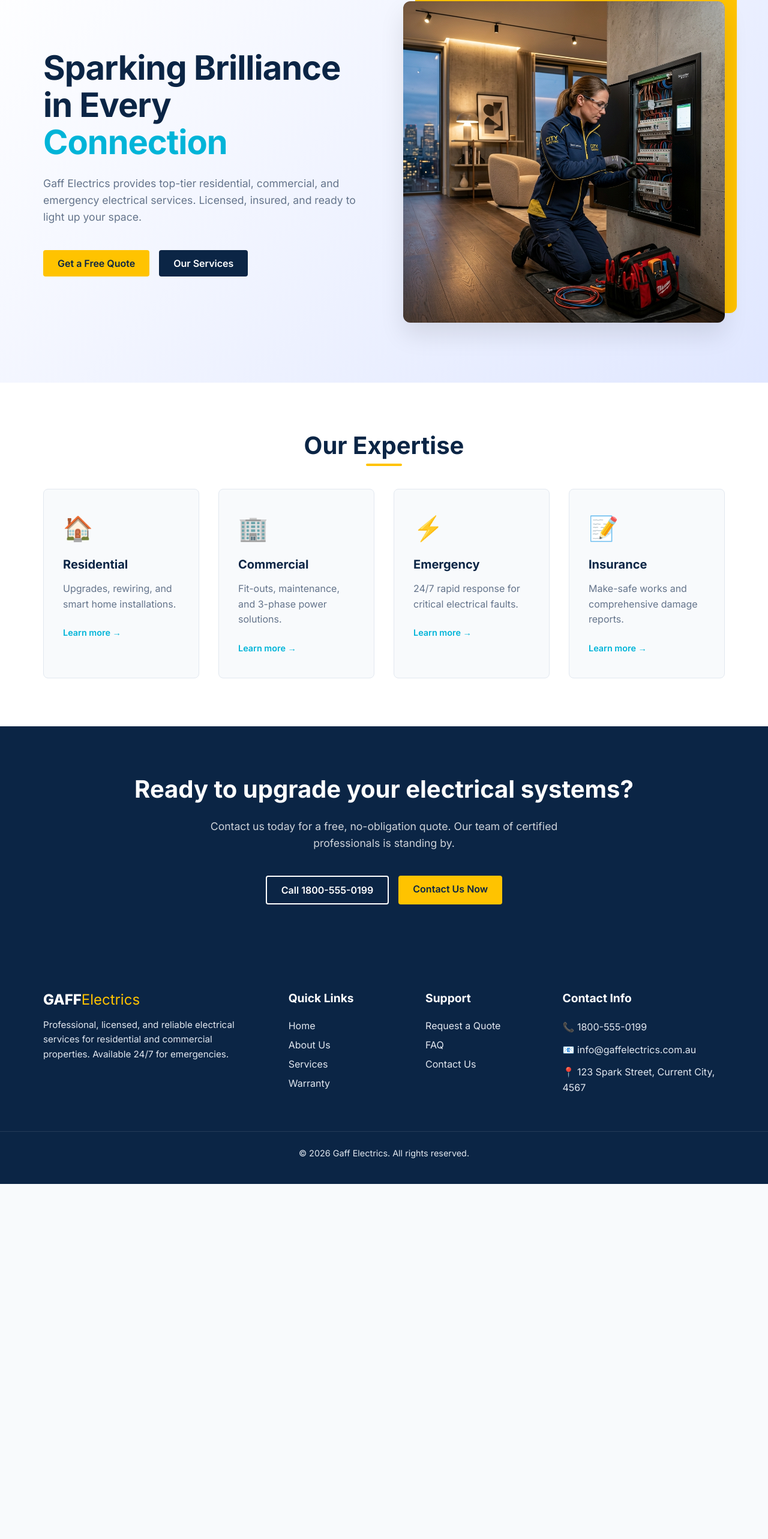
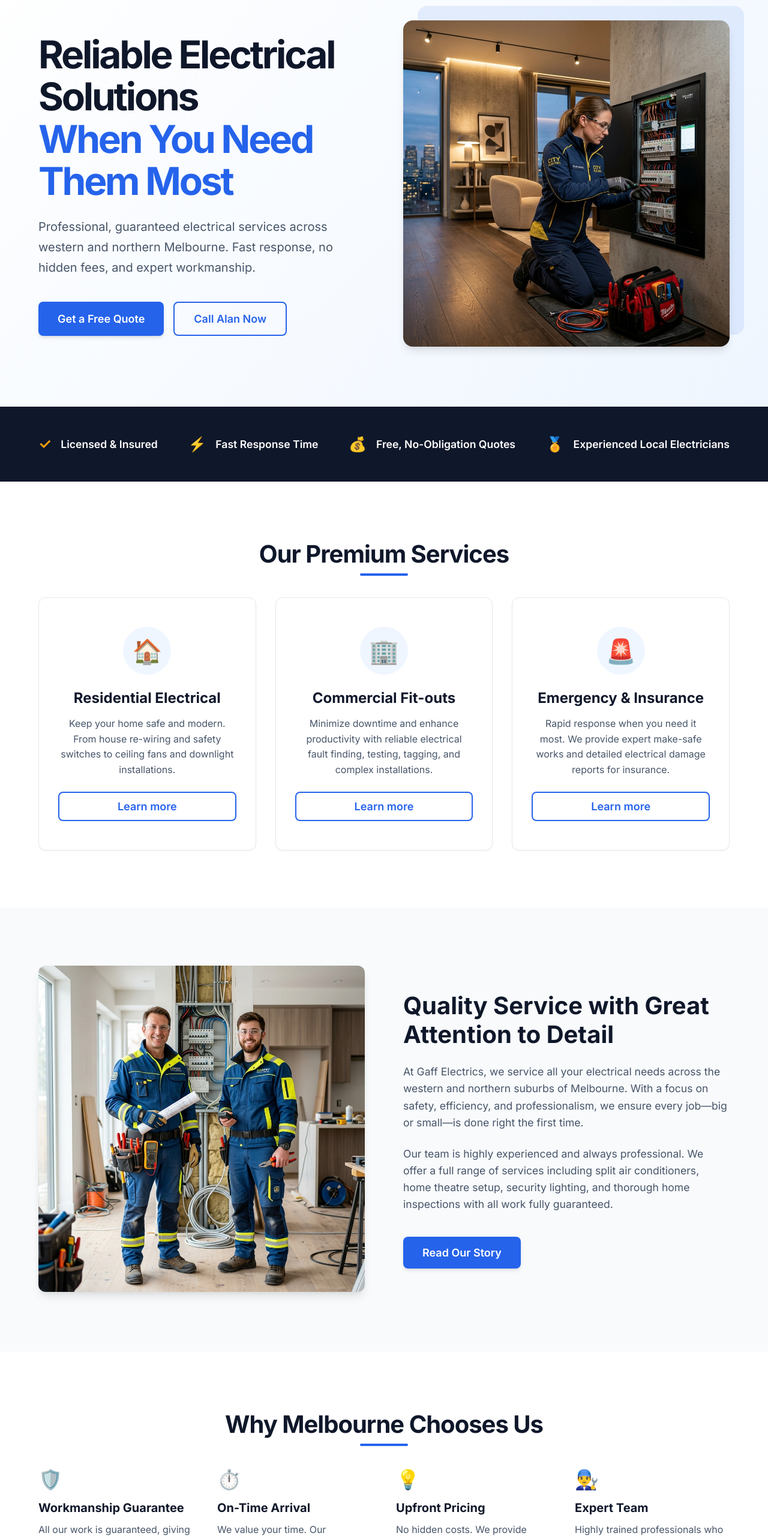
Before and after one commit to rrad0004-bot/gaff-electrics-web, a Next.js app: page / in a window 1280 px wide. Shown: the part 174-2740 px from the top of the page at 60% size. Before the commit the page ends 2148 px from the top, so only its background shows below. Built offline with nearby package versions, Linux system fonts and the light colour scheme.

Commit message:
feat: implement landing page layout and global styling for Gaff Electrics

```diff
--- a/src/app/globals.css
+++ b/src/app/globals.css
@@ -1,10 +1,11 @@
 :root {
-  --primary-navy: #0B2545;
-  --primary-blue: #13315C;
-  --accent-yellow: #FFC300;
-  --accent-electric: #00B4D8;
-  --text-dark: #1E293B;
-  --text-muted: #64748B;
+  --primary-navy: #0F172A;
+  --primary-blue: #1E3A8A;
+  --accent-blue: #2563EB;
+  --accent-light: #EFF6FF;
+  --accent-yellow: #F59E0B;
+  --text-dark: #0F172A;
+  --text-muted: #475569;
   --background-light: #F8FAFC;
   --background-white: #FFFFFF;
   --border-color: #E2E8F0;
@@ -13,7 +14,11 @@
   --nav-height: 80px;
 
   /* Typography */
-  --font-sans: 'Inter', sans-serif;
+  --font-sans: 'Inter', system-ui, sans-serif;
+
+  --shadow-sm: 0 1px 2px 0 rgba(0, 0, 0, 0.05);
+  --shadow-md: 0 4px 6px -1px rgba(0, 0, 0, 0.1), 0 2px 4px -1px rgba(0, 0, 0, 0.06);
+  --shadow-lg: 0 10px 15px -3px rgba(0, 0, 0, 0.1), 0 4px 6px -2px rgba(0, 0, 0, 0.05);
 }
 
 * {
@@ -28,6 +33,7 @@ html, body {
   font-family: var(--font-sans);
   background-color: var(--background-light);
   color: var(--text-dark);
+  scroll-behavior: smooth;
 }
 
 a {
@@ -49,48 +55,50 @@ p {
 .container {
   max-width: var(--max-width);
   margin: 0 auto;
-  padding: 0 2rem;
+  padding: 0 1.5rem;
 }
 
 /* Call to action buttons global */
-.btn-primary {
-  display: inline-block;
-  background: var(--accent-yellow);
-  color: var(--primary-navy);
-  padding: 0.75rem 1.5rem;
-  border-radius: 4px;
+.btn-primary, .btn-secondary {
+  display: inline-flex;
+  align-items: center;
+  justify-content: center;
+  padding: 1rem 2rem;
+  border-radius: 8px;
   font-weight: 600;
-  transition: all 0.2s ease;
+  font-size: 1.125rem;
+  transition: all 0.3s ease;
   border: none;
   cursor: pointer;
   text-align: center;
+  text-decoration: none;
+}
+
+.btn-primary {
+  background: var(--accent-blue);
+  color: var(--background-white);
+  box-shadow: var(--shadow-md);
 }
 
 .btn-primary:hover {
-  background: #E6B000;
+  background: #1D4ED8;
   transform: translateY(-2px);
+  box-shadow: var(--shadow-lg);
 }
 
 .btn-secondary {
-  display: inline-block;
-  background: var(--primary-navy);
-  color: var(--background-white);
-  padding: 0.75rem 1.5rem;
-  border-radius: 4px;
-  font-weight: 600;
-  transition: all 0.2s ease;
-  border: none;
-  cursor: pointer;
-  text-align: center;
+  background: transparent;
+  color: var(--accent-blue);
+  border: 2px solid var(--accent-blue);
 }
 
 .btn-secondary:hover {
-  background: var(--primary-blue);
+  background: var(--accent-light);
   transform: translateY(-2px);
 }
 
 .section {
-  padding: 5rem 0;
+  padding: 6rem 0;
 }
 
 .section-title {
@@ -98,16 +106,26 @@ p {
   font-size: 2.5rem;
   margin-bottom: 3rem;
   position: relative;
+  letter-spacing: -0.025em;
 }
 
 .section-title::after {
   content: "";
   position: absolute;
-  bottom: -10px;
+  bottom: -12px;
   left: 50%;
   transform: translateX(-50%);
-  width: 60px;
+  width: 80px;
   height: 4px;
-  background: var(--accent-yellow);
+  background: var(--accent-blue);
   border-radius: 2px;
 }
+
+@media (max-width: 768px) {
+  .section {
+    padding: 4rem 0;
+  }
+  .section-title {
+    font-size: 2rem;
+  }
+}
--- a/src/app/page.module.css
+++ b/src/app/page.module.css
@@ -1,7 +1,7 @@
 /* Hero Section */
 .hero {
-  padding: 6rem 0;
-  background: linear-gradient(135deg, var(--background-white) 0%, #E0E7FF 100%);
+  padding: 8rem 0 6rem 0;
+  background: linear-gradient(135deg, var(--background-white) 0%, var(--accent-light) 100%);
   position: relative;
   overflow: hidden;
 }
@@ -19,25 +19,28 @@
 }
 
 .heroTitle {
-  font-size: 3.5rem;
+  font-size: 4rem;
   line-height: 1.1;
   margin-bottom: 1.5rem;
-  letter-spacing: -1px;
+  letter-spacing: -0.05em;
+  color: var(--primary-navy);
 }
 
 .heroTitle span {
-  color: var(--accent-electric);
+  color: var(--accent-blue);
   display: block;
 }
 
 .heroDescription {
-  font-size: 1.1rem;
+  font-size: 1.25rem;
   color: var(--text-muted);
   margin-bottom: 2.5rem;
+  line-height: 1.7;
 }
 
 .heroActions {
   display: flex;
+  flex-wrap: wrap;
   gap: 1rem;
 }
 
@@ -47,9 +50,9 @@
 }
 
 .heroImage {
-  border-radius: 12px;
+  border-radius: 16px;
   object-fit: cover;
-  box-shadow: 0 20px 40px rgba(0,0,0,0.1);
+  box-shadow: var(--shadow-lg);
   position: relative;
   z-index: 2;
   width: 100%;
@@ -58,13 +61,41 @@
 
 .imageBackdrop {
   position: absolute;
-  top: -20px;
-  right: -20px;
+  top: -24px;
+  right: -24px;
   width: 100%;
   height: 100%;
-  border-radius: 12px;
-  background-color: var(--accent-yellow);
+  border-radius: 16px;
+  background-color: var(--accent-blue);
+  opacity: 0.1;
   z-index: 1;
+}
+
+/* Trust Signals */
+.trustSignals {
+  background: var(--primary-navy);
+  padding: 3rem 0;
+  color: white;
+}
+
+.trustGrid {
+  display: flex;
+  justify-content: space-between;
+  flex-wrap: wrap;
+  gap: 2rem;
+}
+
+.trustItem {
+  display: flex;
+  align-items: center;
+  gap: 1rem;
+  font-weight: 600;
+  font-size: 1.1rem;
+}
+
+.trustIcon {
+  color: var(--accent-yellow);
+  font-size: 1.5rem;
 }
 
 /* Services */
@@ -74,99 +105,252 @@
 
 .servicesGrid {
   display: grid;
-  grid-template-columns: repeat(auto-fit, minmax(250px, 1fr));
+  grid-template-columns: repeat(auto-fit, minmax(300px, 1fr));
   gap: 2rem;
 }
 
 .serviceCard {
-  background: var(--background-light);
-  padding: 2.5rem 2rem;
-  border-radius: 8px;
+  background: var(--background-white);
+  padding: 3rem 2rem;
+  border-radius: 12px;
   border: 1px solid var(--border-color);
-  transition: transform 0.3s ease, box-shadow 0.3s ease;
+  transition: all 0.3s ease;
+  box-shadow: var(--shadow-sm);
+  text-align: center;
 }
 
 .serviceCard:hover {
-  transform: translateY(-5px);
-  box-shadow: 0 10px 30px rgba(0,0,0,0.05);
+  transform: translateY(-8px);
+  box-shadow: var(--shadow-lg);
+  border-color: var(--accent-light);
 }
 
-.serviceIcon {
+.serviceIconWrapper {
+  width: 80px;
+  height: 80px;
+  background: var(--accent-light);
+  border-radius: 50%;
+  display: flex;
+  align-items: center;
+  justify-content: center;
+  margin: 0 auto 1.5rem;
   font-size: 2.5rem;
-  margin-bottom: 1.5rem;
+  color: var(--accent-blue);
+  transition: all 0.3s ease;
+}
+
+.serviceCard:hover .serviceIconWrapper {
+  background: var(--accent-blue);
+  color: white;
 }
 
 .serviceCard h3 {
-  font-size: 1.25rem;
+  font-size: 1.5rem;
   margin-bottom: 1rem;
 }
 
 .serviceCard p {
   color: var(--text-muted);
   margin-bottom: 1.5rem;
+  line-height: 1.6;
 }
 
-.learnMore {
-  color: var(--accent-electric);
-  font-weight: 600;
-  font-size: 0.9rem;
+/* About Section */
+.aboutSection {
+  background: var(--background-light);
+  padding: 6rem 0;
 }
 
-.learnMore:hover {
-  text-decoration: underline;
+.aboutContainer {
+  display: grid;
+  grid-template-columns: 1fr 1fr;
+  gap: 4rem;
+  align-items: center;
 }
 
-/* CTA Section */
-.ctaSection {
-  padding: 5rem 0;
-  background: var(--primary-navy);
-  color: var(--background-white);
-  text-align: center;
+.aboutContent h2 {
+  font-size: 2.5rem;
+  margin-bottom: 1.5rem;
+  line-height: 1.2;
 }
 
-.ctaContainer h2 {
-  color: var(--background-white);
-  font-size: 2.5rem;
+.aboutContent p {
+  font-size: 1.1rem;
+  color: var(--text-muted);
   margin-bottom: 1.5rem;
 }
 
-.ctaContainer p {
-  font-size: 1.1rem;
-  color: rgba(255, 255, 255, 0.8);
-  margin-bottom: 2.5rem;
-  max-width: 600px;
-  margin-left: auto;
-  margin-right: auto;
+.aboutImage {
+  border-radius: 12px;
+  box-shadow: var(--shadow-lg);
+  width: 100%;
+  height: auto;
 }
 
-.ctaButtons {
-  display: flex;
-  justify-content: center;
-  gap: 1rem;
+/* Why Choose Us Section */
+.whyUsSection {
+  background: var(--background-white);
 }
 
-.btnOutline {
-  display: inline-block;
-  background: transparent;
-  color: var(--background-white);
-  padding: 0.75rem 1.5rem;
-  border-radius: 4px;
-  font-weight: 600;
-  transition: all 0.2s ease;
-  border: 2px solid var(--background-white);
+.featuresGrid {
+  display: grid;
+  grid-template-columns: repeat(auto-fit, minmax(250px, 1fr));
+  gap: 2.5rem;
 }
 
-.btnOutline:hover {
+.featureCard {
+  text-align: left;
+}
+
+.featureIcon {
+  font-size: 2rem;
+  color: var(--accent-blue);
+  margin-bottom: 1rem;
+}
+
+.featureCard h3 {
+  font-size: 1.25rem;
+  margin-bottom: 0.75rem;
+}
+
+/* Testimonials */
+.testimonialsSection {
+  background: var(--accent-light);
+}
+
+.testimonialsGrid {
+  display: grid;
+  grid-template-columns: repeat(auto-fit, minmax(300px, 1fr));
+  gap: 2rem;
+}
+
+.testimonialCard {
+  background: white;
+  padding: 2.5rem;
+  border-radius: 12px;
+  box-shadow: var(--shadow-sm);
+}
+
+.stars {
+  color: var(--accent-yellow);
+  font-size: 1.2rem;
+  margin-bottom: 1rem;
+}
+
+.testimonialText {
+  font-style: italic;
+  color: var(--text-muted);
+  margin-bottom: 1.5rem;
+}
+
+.testimonialAuthor {
+  font-weight: 700;
+  color: var(--primary-navy);
+}
+
+/* Contact Section */
+.contactSection {
+  background: var(--primary-navy);
+  color: white;
+  padding: 6rem 0;
+}
+
+.contactContainer {
+  display: grid;
+  grid-template-columns: 1fr 1fr;
+  gap: 4rem;
+}
+
+.contactInfo h2 {
+  color: white;
+  font-size: 2.5rem;
+  margin-bottom: 1rem;
+}
+
+.contactInfo p {
+  color: rgba(255, 255, 255, 0.8);
+  font-size: 1.2rem;
+  margin-bottom: 2rem;
+}
+
+.contactDetails {
+  display: flex;
+  flex-direction: column;
+  gap: 1.5rem;
+}
+
+.contactDetailItem {
+  display: flex;
+  align-items: center;
+  gap: 1rem;
+  font-size: 1.1rem;
+}
+
+.contactDetailIcon {
+  width: 40px;
+  height: 40px;
   background: rgba(255, 255, 255, 0.1);
+  border-radius: 50%;
+  display: flex;
+  align-items: center;
+  justify-content: center;
+  color: var(--accent-yellow);
+}
+
+.contactForm {
+  background: white;
+  padding: 3rem;
+  border-radius: 12px;
+  box-shadow: var(--shadow-lg);
+  color: var(--text-dark);
+}
+
+.formGroup {
+  margin-bottom: 1.5rem;
+}
+
+.formGroup input,
+.formGroup textarea {
+  width: 100%;
+  padding: 1rem;
+  border: 1px solid var(--border-color);
+  border-radius: 8px;
+  font-family: inherit;
+  font-size: 1rem;
+  transition: border-color 0.3s ease;
+}
+
+.formGroup input:focus,
+.formGroup textarea:focus {
+  outline: none;
+  border-color: var(--accent-blue);
+  box-shadow: 0 0 0 3px var(--accent-light);
+}
+
+.submitBtn {
+  width: 100%;
+  background: var(--accent-blue);
+  color: white;
+  padding: 1rem;
+  border: none;
+  border-radius: 8px;
+  font-weight: 700;
+  font-size: 1.1rem;
+  cursor: pointer;
+  transition: all 0.3s ease;
+}
+
+.submitBtn:hover {
+  background: #1D4ED8;
 }
 
 @media (max-width: 968px) {
-  .heroContainer {
+  .heroContainer, .aboutContainer, .contactContainer {
     grid-template-columns: 1fr;
     text-align: center;
   }
   .heroTitle {
-    font-size: 2.5rem;
+    font-size: 3rem;
   }
   .heroContent {
     margin: 0 auto;
@@ -174,4 +358,13 @@
   .heroActions {
     justify-content: center;
   }
+  .trustGrid {
+    justify-content: center;
+  }
+  .contactDetails {
+    align-items: center;
+  }
+  .featureCard {
+    text-align: center;
+  }
 }
--- a/src/app/page.tsx
+++ b/src/app/page.tsx
@@ -1,3 +1,5 @@
+"use client";
+
 import Image from 'next/image';
 import Link from 'next/link';
 import styles from './page.module.css';
@@ -10,24 +12,24 @@ export default function Home() {
         <div className={`container ${styles.heroContainer}`}>
           <div className={styles.heroContent}>
             <h1 className={styles.heroTitle}>
-              Sparking Brilliance in Every <span>Connection</span>
+              Reliable Electrical Solutions <span>When You Need Them Most</span>
             </h1>
             <p className={styles.heroDescription}>
-              Gaff Electrics provides top-tier residential, commercial, and emergency electrical services. Licensed, insured, and ready to light up your space.
+              Professional, guaranteed electrical services across western and northern Melbourne. Fast response, no hidden fees, and expert workmanship.
             </p>
             <div className={styles.heroActions}>
-              <Link href="/quote" className="btn-primary">
+              <Link href="#contact" className="btn-primary">
                 Get a Free Quote
               </Link>
-              <Link href="/services" className="btn-secondary">
-                Our Services
-              </Link>
+              <a href="tel:0402255595" className="btn-secondary">
+                Call Alan Now
+              </a>
             </div>
           </div>
           <div className={styles.heroImageWrapper}>
             <Image
               src="/hero.png"
-              alt="Professional Electrician"
+              alt="Professional Local Electrician"
               width={600}
               height={500}
               className={styles.heroImage}
@@ -38,23 +40,52 @@ export default function Home() {
         </div>
       </section>
 
+      {/* Trust Signals Section */}
+      <section className={styles.trustSignals}>
+        <div className={`container ${styles.trustGrid}`}>
+          <div className={styles.trustItem}>
+            <span className={styles.trustIcon}>✓</span> Licensed & Insured
+          </div>
+          <div className={styles.trustItem}>
+            <span className={styles.trustIcon}>⚡</span> Fast Response Time
+          </div>
+          <div className={styles.trustItem}>
+            <span className={styles.trustIcon}>💰</span> Free, No-Obligation Quotes
+          </div>
+          <div className={styles.trustItem}>
+            <span className={styles.trustIcon}>🏅</span> Experienced Local Electricians
+          </div>
+        </div>
+      </section>
+
       {/* Services Section */}
       <section className={`section ${styles.servicesSection}`}>
         <div className="container">
-          <h2 className="section-title">Our Expertise</h2>
+          <h2 className="section-title">Our Premium Services</h2>
           <div className={styles.servicesGrid}>
             {[
-              { title: "Residential", desc: "Upgrades, rewiring, and smart home installations.", icon: "🏠" },
-              { title: "Commercial", desc: "Fit-outs, maintenance, and 3-phase power solutions.", icon: "🏢" },
-              { title: "Emergency", desc: "24/7 rapid response for critical electrical faults.", icon: "⚡" },
-              { title: "Insurance", desc: "Make-safe works and comprehensive damage reports.", icon: "📝" },
+              {
+                title: "Residential Electrical",
+                desc: "Keep your home safe and modern. From house re-wiring and safety switches to ceiling fans and downlight installations.",
+                icon: "🏠"
+              },
+              {
+                title: "Commercial Fit-outs",
+                desc: "Minimize downtime and enhance productivity with reliable electrical fault finding, testing, tagging, and complex installations.",
+                icon: "🏢"
+              },
+              {
+                title: "Emergency & Insurance",
+                desc: "Rapid response when you need it most. We provide expert make-safe works and detailed electrical damage reports for insurance.",
+                icon: "🚨"
+              },
             ].map((service, index) => (
               <div key={index} className={styles.serviceCard}>
-                <div className={styles.serviceIcon}>{service.icon}</div>
+                <div className={styles.serviceIconWrapper}>{service.icon}</div>
                 <h3>{service.title}</h3>
                 <p>{service.desc}</p>
-                <Link href={`/services#${service.title.toLowerCase()}`} className={styles.learnMore}>
-                  Learn more &rarr;
+                <Link href={`/services`} className="btn-secondary" style={{width: '100%', padding: '0.75rem'}}>
+                  Learn more
                 </Link>
               </div>
             ))}
@@ -62,14 +93,113 @@ export default function Home() {
         </div>
       </section>
 
-      {/* CTA Section */}
-      <section className={styles.ctaSection}>
-        <div className={`container ${styles.ctaContainer}`}>
-          <h2>Ready to upgrade your electrical systems?</h2>
-          <p>Contact us today for a free, no-obligation quote. Our team of certified professionals is standing by.</p>
-          <div className={styles.ctaButtons}>
-            <a href="tel:18005550199" className={styles.btnOutline}>Call 1800-555-0199</a>
-            <Link href="/contact" className="btn-primary">Contact Us Now</Link>
+      {/* About Section */}
+      <section className={styles.aboutSection}>
+        <div className={`container ${styles.aboutContainer}`}>
+          <div className={styles.aboutImageWrapper}>
+             <Image
+              src="/team.png"
+              alt="Gaff Electrics Team"
+              width={600}
+              height={400}
+              className={styles.aboutImage}
+            />
+          </div>
+          <div className={styles.aboutContent}>
+            <h2>Quality Service with Great Attention to Detail</h2>
+            <p>
+              At Gaff Electrics, we service all your electrical needs across the western and northern suburbs of Melbourne. With a focus on safety, efficiency, and professionalism, we ensure every job—big or small—is done right the first time.
+            </p>
+            <p>
+              Our team is highly experienced and always professional. We offer a full range of services including split air conditioners, home theatre setup, security lighting, and thorough home inspections with all work fully guaranteed.
+            </p>
+            <Link href="/about" className="btn-primary" style={{marginTop: '1rem'}}>
+              Read Our Story
+            </Link>
+          </div>
+        </div>
+      </section>
+
+      {/* Why Choose Us Section */}
+      <section className={`section ${styles.whyUsSection}`}>
+        <div className="container">
+          <h2 className="section-title">Why Melbourne Chooses Us</h2>
+          <div className={styles.featuresGrid}>
+            {[
+              { icon: '🛡️', title: 'Workmanship Guarantee', desc: 'All our work is guaranteed, giving you peace of mind long after we leave.' },
+              { icon: '⏱️', title: 'On-Time Arrival', desc: 'We value your time. Our electricians arrive on schedule and complete the job efficiently.' },
+              { icon: '💡', title: 'Upfront Pricing', desc: 'No hidden costs. We provide clear, accurate quotes before any work begins.' },
+              { icon: '👨‍🔧', title: 'Expert Team', desc: 'Highly trained professionals who stay updated with the latest safety standards.' }
+            ].map((feature, index) => (
+              <div key={index} className={styles.featureCard}>
+                <div className={styles.featureIcon}>{feature.icon}</div>
+                <h3>{feature.title}</h3>
+                <p style={{color: 'var(--text-muted)'}}>{feature.desc}</p>
+              </div>
+            ))}
+          </div>
+        </div>
+      </section>
+
+      {/* Testimonials */}
+      <section className={`section ${styles.testimonialsSection}`}>
+        <div className="container">
+          <h2 className="section-title">Client Success Stories</h2>
+          <div className={styles.testimonialsGrid}>
+            {[
+              { name: "Sarah M.", text: "Alan was fantastic! Installed split systems and updated all our downlights. Highly professional and left the place spotless." },
+              { name: "John D.", text: "Had an electrical fault in my shop on a Friday evening. Gaff Electrics arrived quickly, diagnosed it, and saved us from major downtime." },
+              { name: "Elena R.", text: "Honest, reliable, and reasonably priced. It's hard to find good tradesmen these days, but these guys are the real deal." }
+            ].map((item, index) => (
+              <div key={index} className={styles.testimonialCard}>
+                <div className={styles.stars}>★★★★★</div>
+                <p className={styles.testimonialText}>&quot;{item.text}&quot;</p>
+                <div className={styles.testimonialAuthor}>- {item.name}</div>
+              </div>
+            ))}
+          </div>
+        </div>
+      </section>
+
+      {/* Contact Section */}
+      <section id="contact" className={styles.contactSection}>
+        <div className={`container ${styles.contactContainer}`}>
+          <div className={styles.contactInfo}>
+            <h2>Ready to Get Started?</h2>
+            <p>Contact us today for a free quote. We will respond as quickly as possible to discuss your electrical needs.</p>
+
+            <div className={styles.contactDetails}>
+              <div className={styles.contactDetailItem}>
+                <div className={styles.contactDetailIcon}>📞</div>
+                <a href="tel:0402255595">Alan - 0402 255 595</a>
+              </div>
+              <div className={styles.contactDetailItem}>
+                <div className={styles.contactDetailIcon}>✉️</div>
+                <a href="mailto:alan@gaffelectrics.com.au">alan@gaffelectrics.com.au</a>
+              </div>
+              <div className={styles.contactDetailItem}>
+                <div className={styles.contactDetailIcon}>📍</div>
+                <span>PO. Box 3546, Caroline Springs 3023<br />Servicing Western & Northern Melbourne</span>
+              </div>
+            </div>
+          </div>
+
+          <div className={styles.contactFormWrapper}>
+            <form className={styles.contactForm} onSubmit={(e) => e.preventDefault()}>
+              <div className={styles.formGroup}>
+                <input type="text" placeholder="Your Name" required />
+              </div>
+              <div className={styles.formGroup}>
+                <input type="email" placeholder="Your Email Address" required />
+              </div>
+              <div className={styles.formGroup}>
+                <input type="tel" placeholder="Your Phone Number" required />
+              </div>
+              <div className={styles.formGroup}>
+                <textarea rows={4} placeholder="How can we help you?" required></textarea>
+              </div>
+              <button type="submit" className={styles.submitBtn}>Request My Free Quote</button>
+            </form>
           </div>
         </div>
       </section>
```
